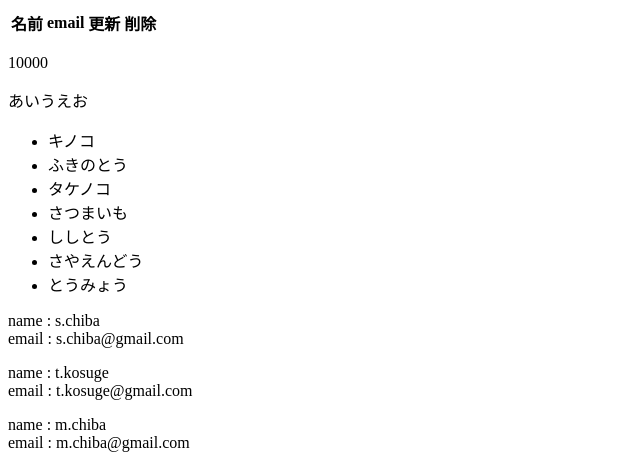
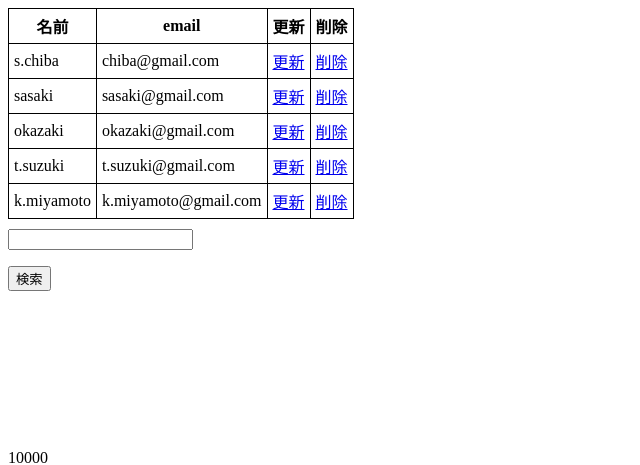
Before and after one commit to oukokus/node.js, a Node server app: page / in a window 1280 px wide. Shown: the top 465 px of the page, without its empty margins (0-640 px from the left). Run offline with Node 20, Linux system fonts and the light colour scheme; data comes from the database, SQL or seed files in the repository; lists and menus that the app fills with data are empty; some libraries are stand-ins or nearby versions.

Commit message:
実務課題02

```diff
--- a/app.js
+++ b/app.js
@@ -2,9 +2,10 @@ const path = require('path');
 const express = require('express');
 const ejs = require('ejs');
 const app = express();
+const bodyParser = require('body-parser');
 const port = 3000;
 app.set('view engine', 'ejs');
-
+app.use(bodyParser.urlencoded({ extended: true }));
 const mysql = require('mysql2');
 
 const con = mysql.createConnection({
@@ -16,6 +17,8 @@ const con = mysql.createConnection({
 
 // mysqlからデータを持ってくる
 app.get('/', (req, res) => {
+  // cssファイルの取得
+app.use(express.static('assets'));
   const sql = "select * from users";
   // 参考例
   const num = 10000;
@@ -39,7 +42,10 @@ app.get('/', (req, res) => {
   {name:"m.chiba", email:"m.chiba@gmail.com"},
   {name:"t.suzuki", email:"t.suzuki@gmail.com"},
   {name:"t.hasegawa", email:"t.hasegawa@gmail.com"}
-]
+  ]
+
+
+
   // ==========ここまでの範囲で書くようにしましょう。==========
   con.query(sql, function (err, result, fields) {
     if (err) throw err;
@@ -53,7 +59,9 @@ app.get('/', (req, res) => {
       number: num,
       number1: str,
       number2: ulList,
-      number3: obj
+      number3: obj,
+
+
     });
   });
 });
--- /dev/null
+++ b/assets/css/style.css
@@ -0,0 +1,11 @@
+@charset "UTF-8";
+#table{
+  border-collapse:  collapse;
+  margin-bottom: 10px;
+}
+
+tr,th,td{
+  border: 1px solid;
+  padding: 5px;
+
+}
--- a/package.json
+++ b/package.json
@@ -11,6 +11,7 @@
   "author": "",
   "license": "ISC",
   "dependencies": {
+    "body-parser": "^1.20.2",
     "ejs": "^3.1.9",
     "express": "^4.18.2",
     "mysql": "^2.18.1",
--- a/views/index.ejs
+++ b/views/index.ejs
@@ -3,23 +3,37 @@
     <head>
         <meta charset="UTF-8">
         <title>User list</title>
+        <link type="text/css" rel="stylesheet" href="css/style.css">
     </head>
     <body>
-        <table>
-            <tr>
+        <table id="table">
+            <tr class="trClass">
                 <th>名前</th>
                 <th>email</th>
                 <th>更新</th>
                 <th>削除</th>
             </tr>
+
+<% for (let a = 0; a <users.length; a++) { %>
+                <tr><td><%- users[a].name %></td>
+                <td><%- users[a].email %></td>
+                <td><a href="/edit/<%= users[a].id %>">更新</a></td>
+                <td><a href="/delete/<%= users[a].id %>">削除</a></td>
+            </tr>
+                    <% } %>
+
         </table>
+<!--実務課題1-->
+        <input type="text" name="textBox" id="textBox">
+        <p id="btnP"><input type="button" onclick="buttonClick()" value="検索"></p>
+
         <!--こちらに基礎課題で言われてる内容を記述しましょう。ここから-->
+        <br><br><br><br><br><br><br>
         <p id="textTag"></p>
         <p id="text"></p>
         <ul id="list"></ul>
         <div id="objList"></div>
-        <input type="text" name="textBox" id="textBox">
-        <p id="btnP"><input type="button" onclick="buttonClick()" value="検索"></p>
+
         <!--こちらに基礎課題で言われてる内容を記述しましょう。ここまで-->
         <script type="text/javascript">
 
@@ -57,8 +71,9 @@
                 getObjList.insertAdjacentHTML('beforeend', '<p>' + "name : " + NUMBER3[c].name + '<br>' + "email : " + NUMBER3[c].email + '</p>')
             }
 
-            /*node.js実務課題1*/
+    /*node.js実務課題1*/
             let userList = JSON.parse('<%= JSON.stringify(users) %>'.replace(/&#34;/g, '"'));
+            console.log(userList)
             let getBtnP = document.getElementById("btnP");
             function buttonClick() {
                 let getTextBox = document.getElementById("textBox");
@@ -69,6 +84,27 @@
                 }
             }
 
+ //    Object.keys(userList).map(function(key){
+//
+   //     console.log(userList[key])
+
+   //  let getTable = document.getElementById("table")
+  // getTable.insertAdjacentHTML('beforeend', '<tr>'+'<td>' + xx + '</td>' +  '<td>' + "あ" + '</td>'+'</tr>')
+   // });
+
+
+  /*node.js実務課題2*/
+ // for (let a = 0; a < userList.length; a++) {
+ //   //userList.forEach(function(){
+ //       let getTable = document.getElementById("table")
+ //       let name1= "<%- users[0].name %>";
+ //       let email1 = "<%- users[0].email %>";
+
+ //      }
+
+
+
+
         </script>
     </body>
 </html>
```
Also changed, not shown: 3 other files.
